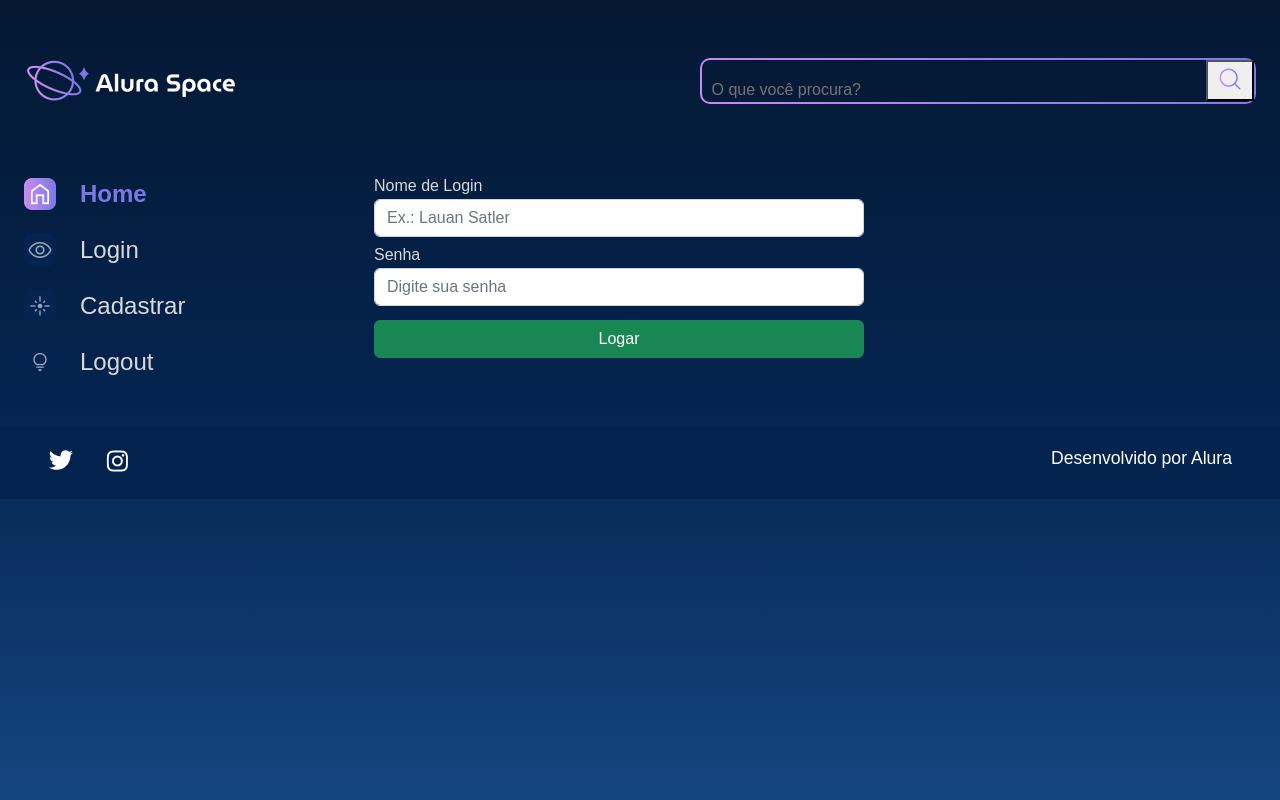
After one commit to lauansatler-adev/alura_space, a Django app: page /login in a window 1280 px wide. The commit adds this page. Run offline with Django 5.2, Linux system fonts and the light colour scheme.

Commit message:
criando o login e o cadastro

```diff
--- a/setup/urls.py
+++ b/setup/urls.py
@@ -12,4 +12,5 @@ from django.conf.urls.static import static
 urlpatterns = [
     path('admin/', admin.site.urls),
     path('', include('galeria.urls')), #Include ##
+    path('', include('usuarios.urls')),
 ] + static(settings.MEDIA_URL, document_root=settings.MEDIA_ROOT) # Indica que precisa ultilizar as referências que foi adicionado no settings.py
--- a/templates/galeria/partials/_menu.html
+++ b/templates/galeria/partials/_menu.html
@@ -17,8 +17,8 @@
             <section class="menu-lateral">
                 <nav class="menu-lateral__navegacao">
                     <a href="{% url 'index' %}"><img src="{% static '/assets/ícones/1x/Home - ativo.png' %}"> Home</a>
-                    <a href="#"><img src="{% static '/assets/ícones/1x/Mais vistas - inativo.png' %}"> Mais vistas</a>
-                    <a href="#"><img src="{% static '/assets/ícones/1x/Novas - inativo.png' %}"> Novas</a>
+                    <a href="{% url 'login' %}"><img src="{% static '/assets/ícones/1x/Mais vistas - inativo.png' %}"> Login</a>
+                    <a href="{% url 'cadastro' %}"><img src="{% static '/assets/ícones/1x/Novas - inativo.png' %}"> Cadastro</a>
                     <a href="#"><img src="{% static '/assets/ícones/1x/Surpreenda-me - inativo.png' %}"> Surpreenda-me</a>
                 </nav>
             </section>
--- /dev/null
+++ b/templates/usuarios/login.html
@@ -0,0 +1,65 @@
+{% load static %}
+
+<!DOCTYPE html>
+<html lang="pt-br">
+
+<head>
+    <meta charset="UTF-8">
+    <meta http-equiv="X-UA-Compatible" content="IE=edge">
+    <meta name="viewport" content="width=device-width, initial-scale=1.0">
+    <title>Alura Space</title>
+    <link rel="preconnect" href="https://fonts.googleapis.com">
+    <link rel="preconnect" href="https://fonts.gstatic.com" crossorigin>
+    <link href="https://fonts.googleapis.com/css2?family=Poppins:wght@400;500;600&display=swap" rel="stylesheet">
+    <!-- CSS only -->
+    <link href="https://cdn.jsdelivr.net/npm/bootstrap@5.2.2/dist/css/bootstrap.min.css" rel="stylesheet" integrity="sha384-Zenh87qX5JnK2Jl0vWa8Ck2rdkQ2Bzep5IDxbcnCeuOxjzrPF/et3URy9Bv1WTRi" crossorigin="anonymous">
+    <link rel="stylesheet" href="{% static '/styles/style.css' %}">
+</head>
+
+<body>
+    <div class="pagina-inicial">
+        <header class="cabecalho">
+            <img src="{% static '/assets/logo/Logo(2).png' %}" alt="Logo da Alura Space" />
+            <div class="cabecalho__busca">
+                <div class="busca__fundo">
+                    <form action="{% url 'buscar' %}">
+                        <input  class="busca__input" type="text" name="buscar" placeholder="O que você procura?">
+                        <button type="submit">
+                            <img class="busca__icone" src="{% static '/assets/ícones/1x/search.png' %}" alt="ícone de search">
+                        </button>
+                    </form>
+                </div>
+            </div>
+        </header>
+        <main class="principal">
+            <section class="menu-lateral">
+                <nav class="menu-lateral__navegacao">
+                    <a href="{% url 'index' %}"><img src="{% static '/assets/ícones/1x/Home - ativo.png' %}"> Home</a>
+                    <a href="{% url 'login' %}"><img src="{% static '/assets/ícones/1x/Mais vistas - inativo.png' %}"> Login</a>
+                    <a href="{% url 'cadastro' %}"><img src="{% static '/assets/ícones/1x/Novas - inativo.png' %}"> Cadastrar</a>
+                    <a href="#"><img src="{% static '/assets/ícones/1x/Surpreenda-me - inativo.png' %}"> Logout</a>
+                </nav>
+            </section>
+            <section class="galeria" style="margin-left: 5em">
+                <form action="{% url 'login' %}" method="POST">
+                    {% csrf_token %}
+                    <div class="row">
+                        {% for field in form.visible_fields %}
+                        <div class="col-12 col-lg-12" style="margin-bottom: 10px;">
+                            <label for="{{ field.id_for_lable }}" style="color:#D9D9D9; margin-bottom: 5px;">{{ field.label }} </label>
+                            {{ field }}
+                        </div>
+                        {% endfor %}
+                    </div>
+                    <div>
+                        <sub>
+                            <button class="btn btn-success col-12" style="padding: top 5px;" type="submit" type="submit">Logar</button>
+                        </sub>
+                    </div>
+                </form>
+            </section>
+        </main>
+    </div>
+</body>
+
+{% include 'galeria/partials/_footer.html' %}
--- /dev/null
+++ b/usuarios/forms.py
@@ -0,0 +1,82 @@
+""" Representa os formulários da aplicação """
+
+""" ## Importa o módulo de formulário do django permitindo criar e gerenciar formulários html em python
+    *Transforma classes python em elementos visuais de formulário (como caixas de texto e botões)
+    *Verifica de forma automática se o que o ultilizador digitou cumpre as regras definidas (como e-mails válidos ou campos obrigatórios)
+    *Ajuda a proteger a aplicação contra ataques comuns, commo o CSRF(Cross-Site Request Forgery)
+"""
+from django import forms ##
+
+class LoginForms(forms.Form): # Cria formulários gerais e independentes de bases de dados (como páginas de contacto ou de início de sessão)
+
+    nome_login = forms.CharField(
+        label="Nome de Login",
+        required=True,
+        max_length=100,
+        widget=forms.TextInput(
+            attrs={
+                "class": "form-control",
+                "placeholder": "Ex.: Lauan Satler"
+            }
+        )
+    )
+
+    senha=forms.CharField(
+        label="Senha",
+        required=True,
+        max_length=70,
+        widget=forms.PasswordInput(# Para dizer que é um campo de senha
+            attrs={
+                "class": "form-control",
+                "placeholder": "Digite sua senha"
+            }
+        )
+    )
+
+class CadastroForms(forms.Form):
+    nome_cadastro = forms.CharField(
+        label="Nome de Cadastro",
+        required=True,
+        max_length=100,
+        widget=forms.TextInput(
+            attrs={
+                "class": "form-control",
+                "placeholder": "Ex.: Lauan Satler"
+            }
+        )
+    )
+
+    email = forms.EmailField(
+        label="Email",
+        required=True,
+        max_length=100,
+        widget=forms.EmailInput(# Para dizer que é um campo de email
+            attrs={
+                "class": "form-control",
+                "placeholder": "Ex.: lauansatler@xpto.com"
+            }
+        )
+    )
+
+    senha_1 = forms.CharField(
+        label="Senha",
+        required=True,
+        max_length=70,
+        widget=forms.PasswordInput(# Para dizer que é um campo de senha
+            attrs={
+                "class": "form-control",
+                "placeholder": "Digite sua senha"
+            }
+        )
+    )
+    senha_2 = forms.CharField(
+        label="Confirme sua senha",
+        required=True,
+        max_length=70,
+        widget=forms.PasswordInput(# Para dizer que é um campo de senha
+            attrs={
+                "class": "form-control",
+                "placeholder": "Digite sua senha novamente"
+            }
+        )
+    )
--- /dev/null
+++ b/usuarios/urls.py
@@ -0,0 +1,8 @@
+""" Responsável pelas ROTAS da app usuarios"""
+from django.urls import path # Usado para mapear endereços web (URLs) para funcções de visualização (views)
+from usuarios.views import login, cadastro
+
+urlpatterns = [
+    path('login', login, name='login'),
+    path('cadastro', cadastro, name='cadastro')
+]
--- a/usuarios/views.py
+++ b/usuarios/views.py
@@ -1,3 +1,18 @@
-from django.shortcuts import render
+from django.shortcuts import render, redirect
+from usuarios.forms import LoginForms, CadastroForms
 
-# Create your views here.
+def login(request):
+
+    form = LoginForms()
+    return render(request, "usuarios/login.html", {"form": form})
+
+def cadastro(request):
+    form = CadastroForms()
+
+    if request.method == "POST":
+        form = CadastroForms(request.POST)
+
+        if form["senha_1"].value() != form["senha_2"].value():
+            return redirect("cadastro")
+
+    return render(request, "usuarios/cadastro.html", {"form": form})
```
Also changed, not shown: templates/usuarios/cadastro.html (added, +65 -0 lines).
